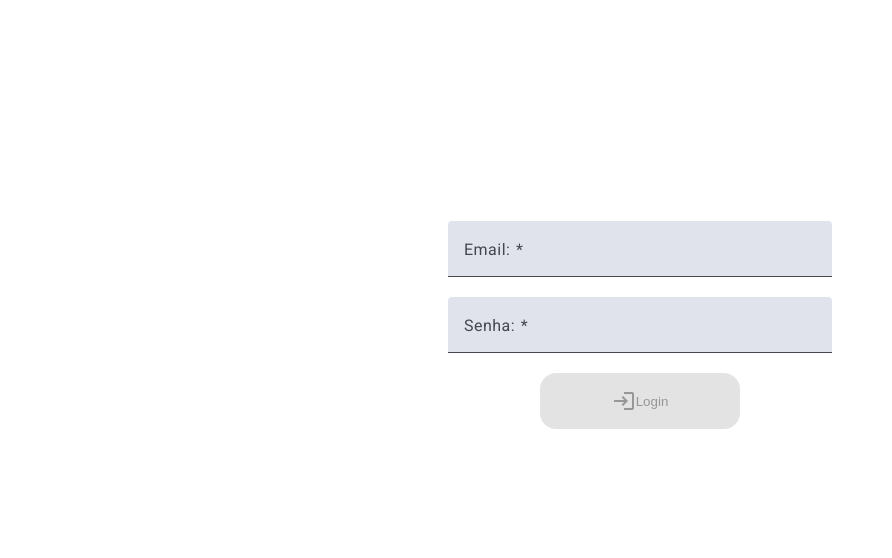
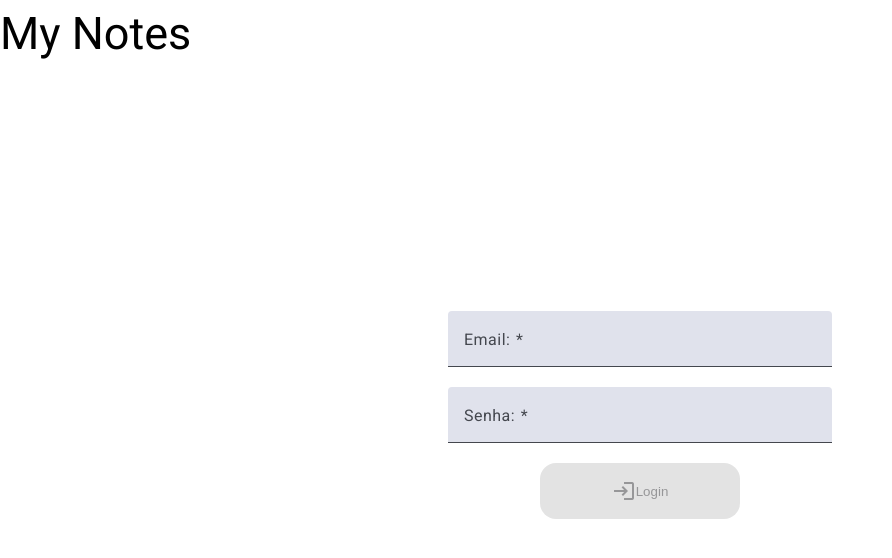
Before and after one commit to victhorplus/my-notes-frontend, an Angular app: page /login in a window 1280 px wide. Shown: the top 558 px of the page, without its empty margins (0-892 px from the left). Built offline with nearby package versions, Linux system fonts and the light colour scheme.

Commit message:
refactor: Realoca header para componente fora da rota

```diff
--- a/src/app/app.component.html
+++ b/src/app/app.component.html
@@ -1 +1,4 @@
-<router-outlet></router-outlet>
+<div class="page">
+    <app-header></app-header>
+    <router-outlet></router-outlet>
+</div>
--- a/src/app/app.component.scss
+++ b/src/app/app.component.scss
@@ -0,0 +1,4 @@
+.page {
+    display: flex;
+    flex-direction: column;
+}
--- a/src/app/app.component.ts
+++ b/src/app/app.component.ts
@@ -1,16 +1,14 @@
 import { Component } from '@angular/core';
 import { RouterOutlet } from '@angular/router';
+import { HeaderComponent } from './containers';
 
 @Component({
   selector: 'app-root',
   standalone: true,
-  imports: [RouterOutlet],
+  imports: [RouterOutlet, HeaderComponent],
   templateUrl: './app.component.html',
   styleUrl: './app.component.scss'
 })
 export class AppComponent {
-  title: string;
-  constructor() {
-    this.title = '';
-  }
+  constructor() { }
 }
--- /dev/null
+++ b/src/app/containers/header/header.component.html
@@ -0,0 +1,3 @@
+<header>
+    <h2>My Notes</h2>
+</header>
--- /dev/null
+++ b/src/app/containers/header/header.component.scss
@@ -0,0 +1,5 @@
+header {
+    display: flex;
+    align-items: center;
+    height: var(--header-height);
+}
--- /dev/null
+++ b/src/app/containers/index.ts
@@ -0,0 +1 @@
+export * from './header/header.component';
--- a/src/app/pages/home-page/home-page.component.html
+++ b/src/app/pages/home-page/home-page.component.html
@@ -1,8 +1,5 @@
-<div class="grid">
-    <header>
-        <h2>My Notes</h2>
-    </header>
-    <aside class="note-list">
+<div class="content">
+    <aside>
         <app-note-list-container
             [notes]="notes$ | async"
             [isLoading]="isLoading"
@@ -12,7 +9,8 @@
             (delete)="onDeleteNote($event)"
         ></app-note-list-container>
     </aside>
-    <main class="note">
+
+    <main>
         <app-note-container></app-note-container>
     </main>
 </div>
--- a/src/app/pages/home-page/home-page.component.scss
+++ b/src/app/pages/home-page/home-page.component.scss
@@ -1,28 +1,4 @@
-*{
-    --header-height: calc(90px - var(--gap-size));
-    --main-height: calc(95% - var(--header-height) - var(--gap-size));
-    --gap-size: 15px;
+.content {
+    display: flex;
+    height: var(--content-height);
 }
-
-.grid {
-    display: grid;
-    width: calc(100vw - 10px);
-    height: calc(100vh - 10px);
-    padding: 10px 0px 0px 10px;
-    gap: var(--gap-size);
-    grid-template:
-        "header header" var(--header-height)
-        "aside main" var(--main-height)
-        / auto 1fr;
-    header { grid-area: header }
-    aside { grid-area: aside; width: fit-content; }
-    main { grid-area: main }
-}
-
-section.note-list {
-    width: fit-content;
-    height: fit-content;
-    max-height: 95vh;
-    overflow-y: auto ;
-    scrollbar-width: thin;
-}
--- a/src/styles.scss
+++ b/src/styles.scss
@@ -2,3 +2,8 @@
 
 html, body { height: 100%; }
 body { margin: 0; font-family: Roboto, "Helvetica Neue", sans-serif; }
+
+:root {
+    --header-height: 90px;
+    --content-height: calc(94vh - var(--header-height));
+}
```
Also changed, not shown: src/app/containers/header/header.component.ts (added, +12 -0 lines), 1 other file (tests, documents, lock files or other folders).
